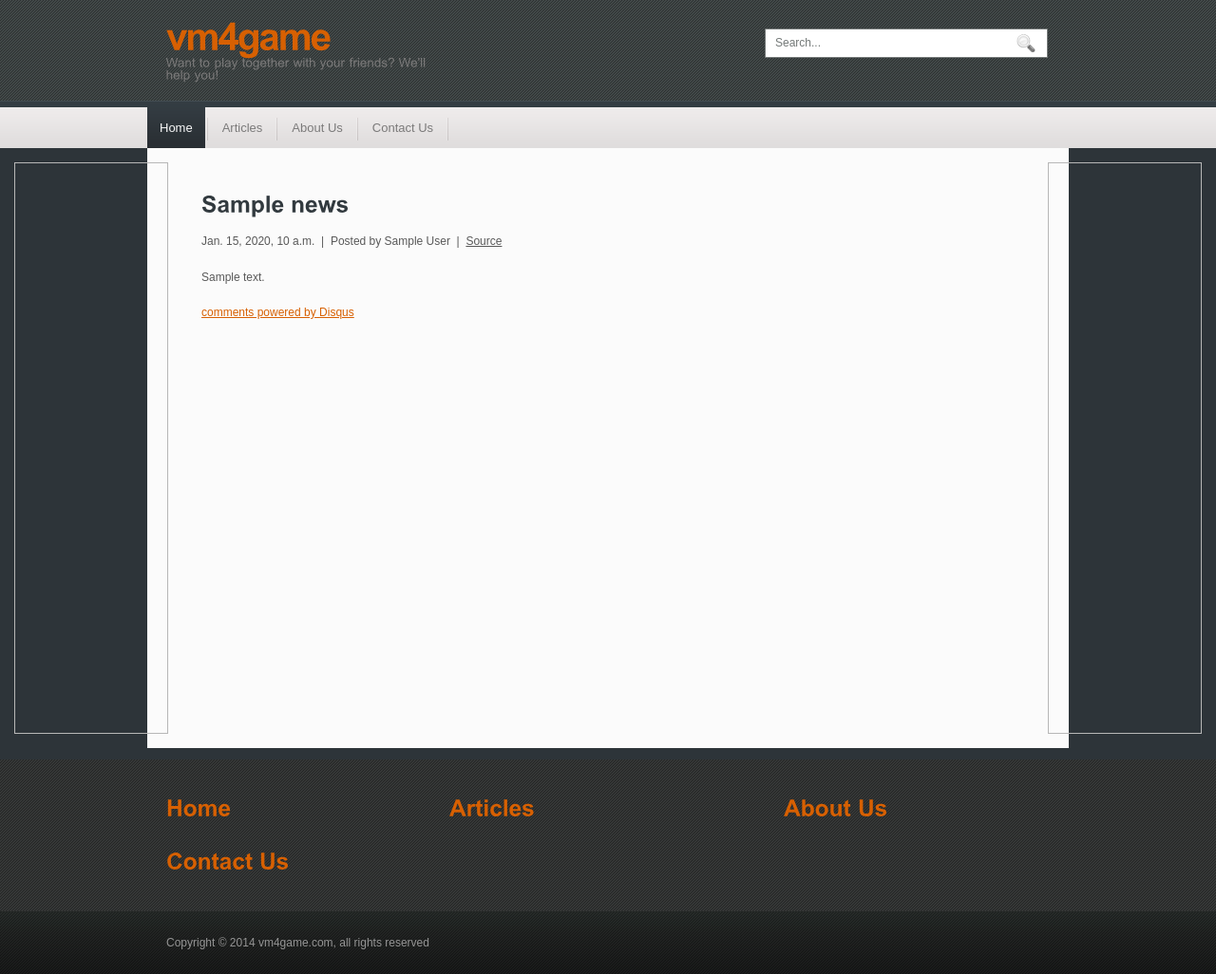
After one commit to tshap88/mysite, a Django app: template news/templates/news/singlearticle.html in a window 1280 px wide. The commit adds this page. Shown: the whole page at 95% size. Run offline with Django 3.2, Linux system fonts and the light colour scheme; the template is opened without the code that fills it: most values are stand-ins (such as "Sample title", 1, 10 or a date in 2020); some libraries are stand-ins or nearby versions.

Commit message:
added articles

```diff
--- a/news/models.py
+++ b/news/models.py
@@ -9,6 +9,7 @@ from django.dispatch import receiver
 class News(models.Model):
     name = models.CharField(max_length=200)
     slug = models.SlugField('slug')
+    news_article = models.CharField(max_length=50)
     date_pub = models.DateTimeField('date published')
     contents = models.TextField(blank=True)
     author = models.CharField(max_length=200)
--- /dev/null
+++ b/news/templates/news/singlearticle.html
@@ -0,0 +1,62 @@
+{% extends 'news/base.html' %}
+    {% block news_title %}{{ news }}{% endblock %}
+    {% block news_nav %}
+        <li class="active"><a href="/">Home</a></li>
+        <li><a href="/articles">Articles</a></li>
+        <li><a href="/about_us">About Us</a></li>
+        <li><a href="/contact">Contact Us</a></li>
+    {% endblock %}
+    {% block news_content %}
+        <div class="article">
+          <h2><span>{{ news }}</span></h2>
+          <div class="clr"></div>
+
+          <script type="text/javascript">
+            /* * * CONFIGURATION VARIABLES: EDIT BEFORE PASTING INTO YOUR WEBPAGE * * */
+            var disqus_shortname = 'testtcom'; // required: replace example with your forum shortname
+            var disqus_identifier = '/news/{{ news.slug }}';
+            var disqus_url = 'http://127.0.0.1:8000/news/{{ news.slug }}';
+            /* * * DON'T EDIT BELOW THIS LINE * * */
+            (function () {
+              var s = document.createElement('script'); s.async = true;
+              s.type = 'text/javascript';
+              s.src = '//' + disqus_shortname + '.disqus.com/count.js';
+              (document.getElementsByTagName('HEAD')[0] || document.getElementsByTagName('BODY')[0]).appendChild(s);
+            }());
+          </script>
+
+          <p class="post-data">
+              {# /* * * DON'T FORGET BELOW THIS LINE * * */#}
+              <a href="#disqus_thread" data-disqus-identifier = "/news/{{ news.slug }}" class="com"></a>
+              <span class="date">{{ news.date_pub }}</span>
+              &nbsp;|&nbsp; Posted by {{ news.author }}
+              {% if news.link %}
+              &nbsp;|&nbsp; <a href="{{ news.link }}">Source</a>
+              {% else %}
+              {% endif %}
+          </p>
+
+          <p>{{ news.contents|safe }}</p>
+          <div id="disqus_thread"></div>
+          <script type="text/javascript">
+             /* * * CONFIGURATION VARIABLES: EDIT BEFORE PASTING INTO YOUR WEBPAGE * * */
+             var disqus_shortname = 'testtcom'; // required: replace example with your forum shortname
+             var disqus_identifier = '/news/{{ news.slug }}';
+             var disqus_url = 'http://127.0.0.1:8000/news/{{ news.slug }}';
+
+             /* * * DON'T EDIT BELOW THIS LINE * * */
+             (function() {
+                var dsq = document.createElement('script'); dsq.type = 'text/javascript'; dsq.async = true;
+                dsq.src = '//' + disqus_shortname + '.disqus.com/embed.js';
+                (document.getElementsByTagName('head')[0] || document.getElementsByTagName('body')[0]).appendChild(dsq);
+             })();
+          </script>
+          <noscript>Please enable JavaScript to view the <a href="http://disqus.com/?ref_noscript">comments powered by Disqus.</a></noscript>
+          <a href="http://disqus.com" class="dsq-brlink">comments powered by <span class="logo-disqus">Disqus</span></a>
+          <p></p>
+          <p></p>
+          <p></p>
+          <p></p>
+          <p></p>
+        </div>
+    {% endblock %}
```
Also changed, not shown: mysite/templates/articles.html (+10 -10 lines), mysite/views.py (+4 -4 lines), news/migrations/0001_initial.py (added), news/migrations/0002_auto__add_field_news_news_article.py (added), news/migrations/__init__.py (added).
